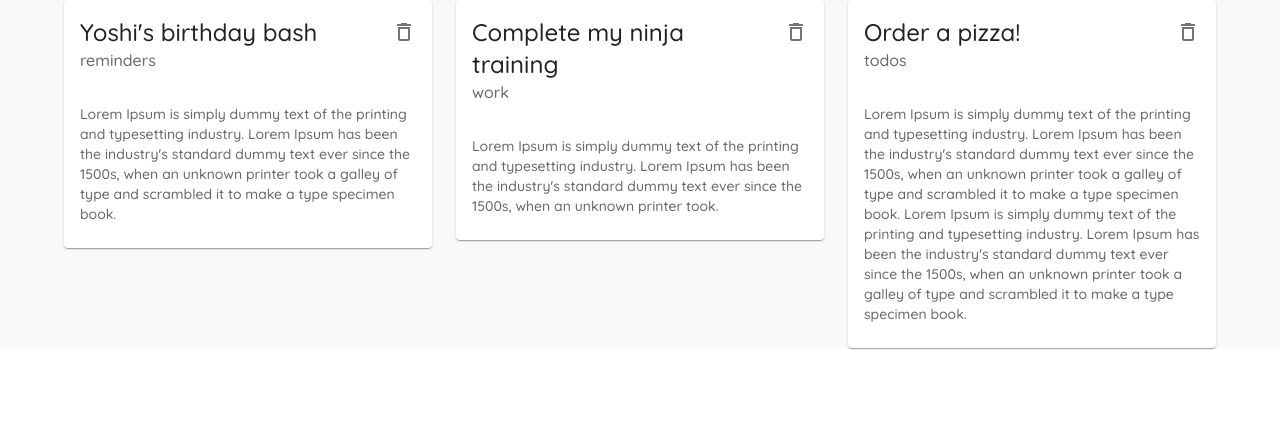
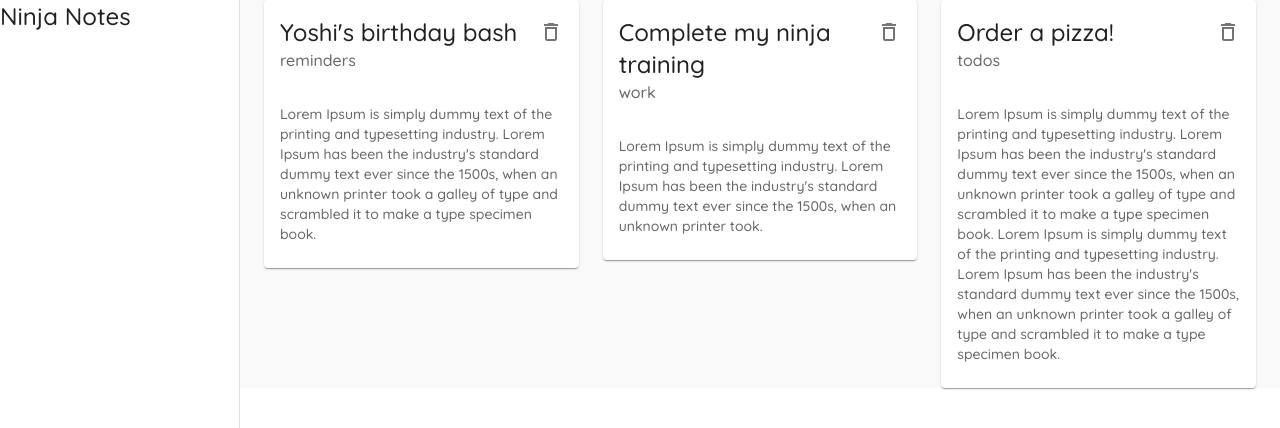
Before and after one commit to puranrana080/web-playground, a React (Create React App) app in the folder material-ui/: page / in a window 1280 px wide. Shown: the top 428 px of the page. Built offline with nearby package versions, Linux system fonts and the light colour scheme; data requests are answered from the project's data file.

Commit message:
Drawer Added

```diff
--- a/material-ui/src/components/Layout.js
+++ b/material-ui/src/components/Layout.js
@@ -1,5 +1,8 @@
 import React from "react";
 import { styled } from "@mui/material/styles";
+import { Drawer, Typography, Box } from "@mui/material";
+
+const drawerWidth = 240;
 
 const PageST = styled("div")({
   backgroundColor: "#f9f9f9",
@@ -8,13 +11,29 @@ const PageST = styled("div")({
 
 const Layout = ({ children }) => {
   return (
-    <div>
+    <Box sx={{ display: "flex" }}>
       {/* App Bar */}
 
       {/* Side drawbar */}
+      <Drawer
+        variant="permanent"
+        anchor="left"
+        sx={{
+          width: 240,
+          flexShrink: 0,
+          "& .MuiDrawer-paper": {
+            width: 240,
+            boxSizing: "border-box",
+          },
+        }}
+      >
+        <div>
+          <Typography variant="h5">Ninja Notes</Typography>
+        </div>
+      </Drawer>
 
       <PageST>{children}</PageST>
-    </div>
+    </Box>
   );
 };
 
```
Also changed, not shown: 1 other file (tests, documents, lock files or other folders).
